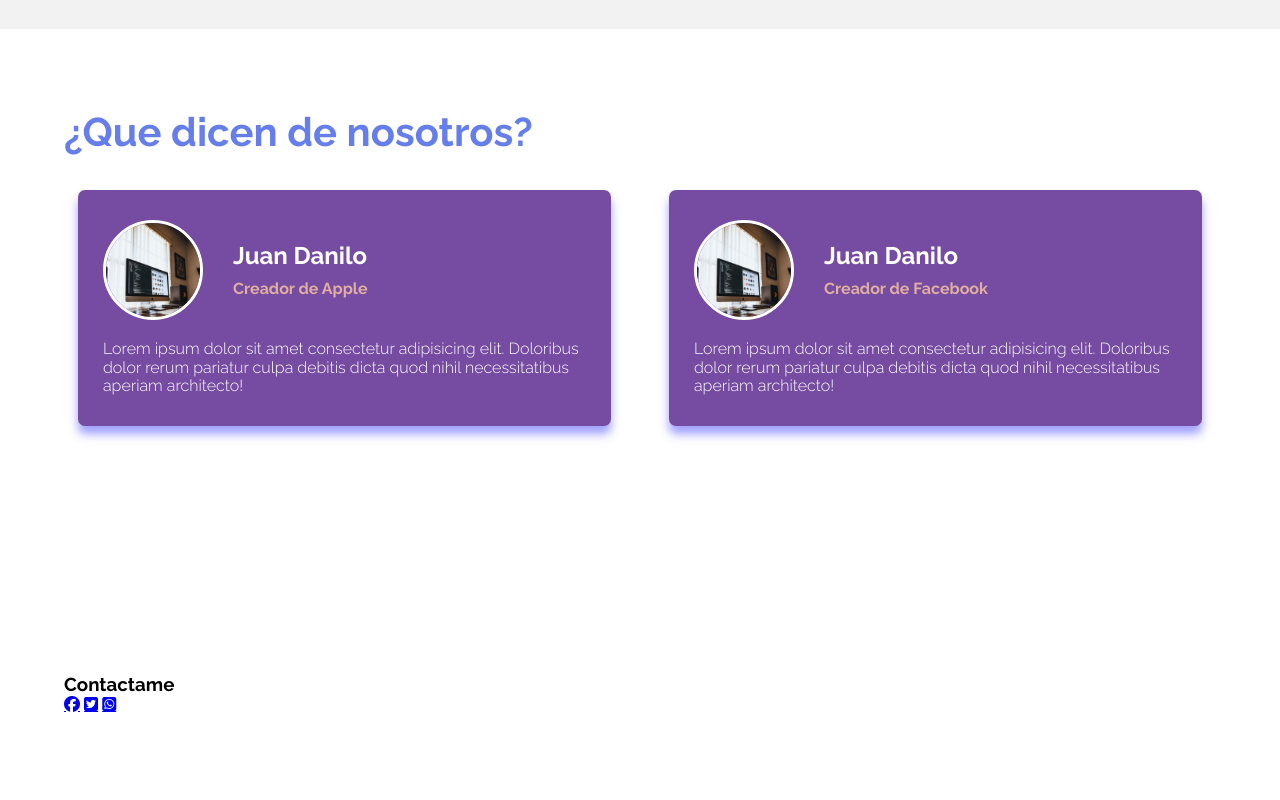
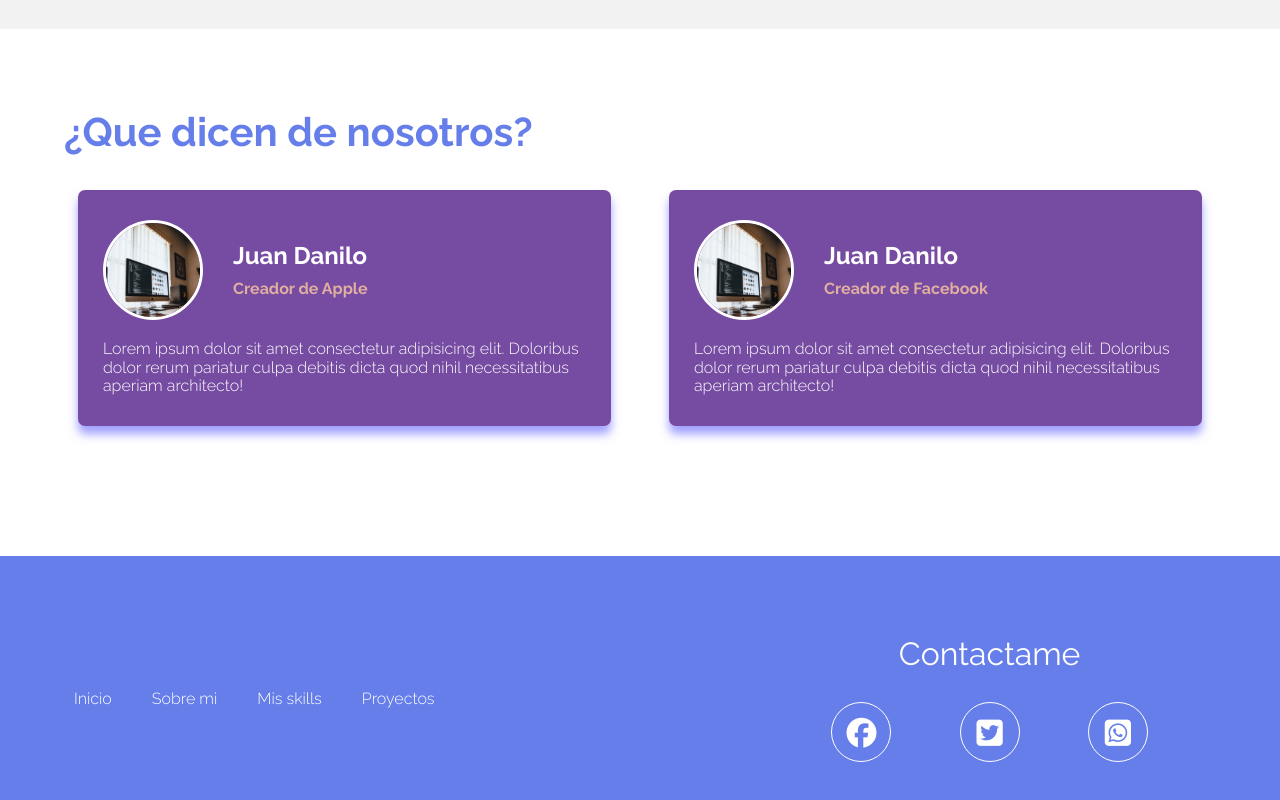
Before and after one commit to J-Danilo0/Portafolio-de-prueba, a plain HTML site: page index.html in a window 1280 px wide. Shown: the part 3117-3917 px from the top of the page. Drawn offline with Linux system fonts and the light colour scheme.

Commit message:
Footer terminado

```diff
--- a/css/estilos.css
+++ b/css/estilos.css
@@ -59,7 +59,6 @@ body {
     padding: 10px 15px;
     font-weight: inherit;
 }
-
 .nav__items--cta{
     border: 1px solid #fff;
 }
@@ -298,3 +297,49 @@ body {
 .testimony__review{
      font-weight: 300;
 }
+
+.footer{
+    background: var(--color-primary);
+}
+
+.footer__grid{
+    display: grid;
+    grid-template-columns: 3fr 2fr;
+    gap: 20px;
+    align-items: center;
+}
+
+.footer__title{
+    font-weight: 400;
+    color: #fff;
+    font-size: 2rem;
+    margin-bottom: 30px;
+    text-align: center;
+}
+
+.footer__icons{
+    display: flex;
+    justify-content: space-evenly;
+}
+
+
+.footer__container-icons{
+    display: inline-block;
+    width: 60px;
+    height: 60px;
+    color: #fff;
+    text-align: center;
+    border: 1px solid #fff;
+    border-radius: 50%;
+}
+
+.footer__icon{
+    color: inherit;
+    font-size: 30px;
+    text-decoration: none;
+    line-height: 60px;
+}
+
+.fab.footer__icon{
+    line-height: 60px;
+}
--- a/index.html
+++ b/index.html
@@ -153,13 +153,13 @@
                <h3 class="footer__title">Contactame</h3>
                <div class="footer__icons">
                    <span class="footer__container-icons">
-                    <a class="fab fa-facebook" href="#"></a>
+                    <a class="fab fa-facebook footer__icon" href="#"></a>
                    </span>
                    <span class="footer__container-icons">
-                    <a class="fab fa-twitter-square" href="#"></a>
+                    <a class="fab fa-twitter-square footer__icon" class="footer__icon" href="#"></a>
                    </span>
                    <span class="footer__container-icons">
-                    <a class="fab fa-whatsapp-square" href="#"></a>
+                    <a class="fab fa-whatsapp-square footer__icon"  href="#"></a>
                    </span>
                </div>
            </section>
```
